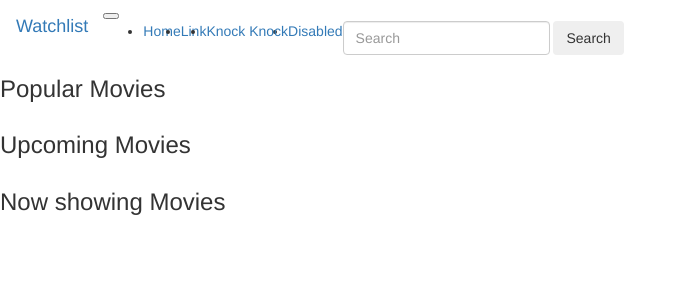
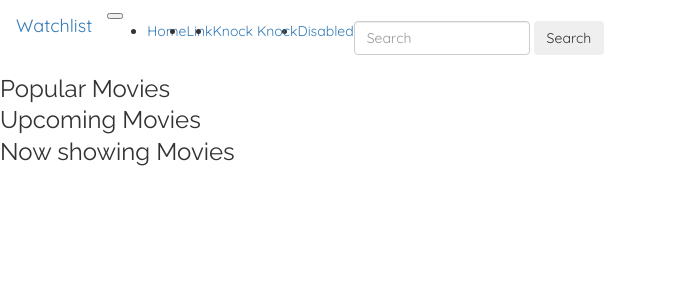
Before and after one commit to SamNgigi/Watch-List-V2, a Flask app: template app/templates/index.html in a window 1280 px wide. Shown: the top 300 px of the page, without its empty margins (0-686 px from the left). Run offline with Flask 2, Linux system fonts and the light colour scheme; the template is opened without the code that fills it, so the values that code supplies are empty; parts of the project's set-up code (start-up, migrations or seed data) failed here and were passed over; some libraries are stand-ins or nearby versions.

Commit message:
Scss working

```diff
--- /dev/null
+++ b/app/static/Css/Partials/_mixins.scss
@@ -0,0 +1,35 @@
+@import url('https://fonts.googleapis.com/css?family=Quicksand|Lobster|Montserrat|Raleway');
+@mixin base {
+  html {
+    box-sizing: border-box;
+  }
+  *,
+  *:before,
+  *:after {
+    box-sizing: border-box;
+  }
+  html,
+  body {
+    font-family: 'Quicksand', sans-serif;
+  }
+  h1,
+  h2,
+  h3,
+  h4,
+  h5,
+  h6 {
+    margin: 0 0 5px 0;
+    font-family: "Raleway", sans-serif;
+  }
+}
+
+@mixin container {
+  .container {
+    margin: auto;
+    margin-top: 3rem;
+    margin-bottom: 3rem;
+    max-width: 960px;
+    padding: 5px 10px;
+    background-color: $isabelline;
+  }
+}
--- /dev/null
+++ b/app/static/Css/Partials/_variables.scss
@@ -0,0 +1,18 @@
+$white: #ffffff;
+$aero-blue: #D3F8E2;
+$mauve: #E4C1F9;
+$pastel-magenta: #F694C1;
+$pale-goldenrod: #EDE7B1;
+$non-photo-blue: #A9DEF9;
+$glossy-grape: #AA9ABA;
+$verdigris: #48A9A6;
+$pullman-green: #393A10;
+$magnolia: #F4E9D8;
+$isabelline: #EFEFEF;
+$mountbatten-pink: #957186;
+$halaya-ube: #703D57;
+$pale-silver: #C6C5B9;
+$outrageous-orange: #F15A29;
+$grey: #cccccc;
+$more-grey: #bfbfbf;
+$extra-grey: #8c8c8c;
--- /dev/null
+++ b/app/static/Css/index.css
@@ -0,0 +1,23 @@
+@import url("https://fonts.googleapis.com/css?family=Quicksand|Lobster|Montserrat|Raleway");
+html {
+  box-sizing: border-box; }
+
+*,
+*:before,
+*:after {
+  box-sizing: border-box; }
+
+html,
+body {
+  font-family: 'Quicksand', sans-serif; }
+
+h1,
+h2,
+h3,
+h4,
+h5,
+h6 {
+  margin: 0 0 5px 0;
+  font-family: "Raleway", sans-serif; }
+
+/*# sourceMappingURL=index.css.map */
--- /dev/null
+++ b/app/static/Css/index.scss
@@ -0,0 +1,4 @@
+@import "Partials/variables";
+@import "Partials/mixins";
+// Including our mixins
+@include base
--- a/app/templates/index.html
+++ b/app/templates/index.html
@@ -1,4 +1,12 @@
 {% extends "base.html" %} {% import 'macros.html' as macro %}
+<!-- Styles -->
+{% block styles %}
+<!--
+  The super() method tell Jinja not to override any code writtern in
+  this block.
+-->
+{{super()}}
+<link rel="stylesheet" href="{{url_for('static', filename='Css/index.css')}}"> {% endblock %}
 <!-- Adding content -->
 {% block content %}
 <h1>{{sup}}</h1>
```
Also changed, not shown: 1 other file.
